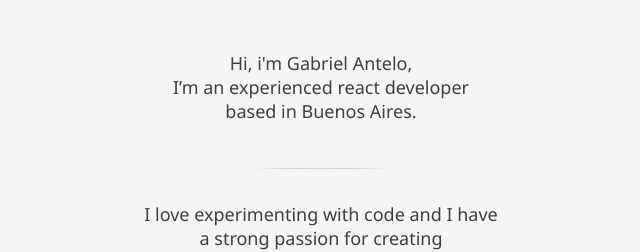
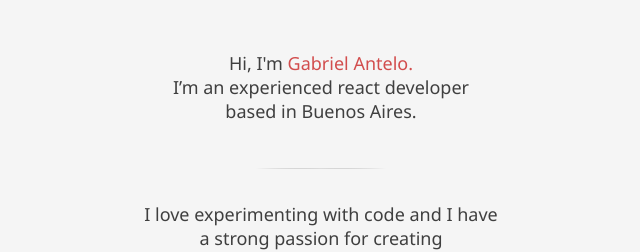
Before and after one commit to gantelo/about-me-new, a React (Create React App) app: page / in a window 1280 px wide. Shown: the part 175-427 px from the top of the page, without its empty margins (319-959 px from the left). Built offline with nearby package versions, Linux system fonts and the light colour scheme.

Commit message:
:pencil: Add tooltips to icons

```diff
--- a/src/App.css
+++ b/src/App.css
@@ -51,3 +51,24 @@ svg:hover {
   fill: #d24d4d;
   cursor: pointer;
 }
+
+.iconContainer {
+  display: flex;
+  justify-content: center;
+}
+
+.pop {
+  position: absolute;
+  margin-top: 40px;
+  background-color: #d24d4d;
+  color: bisque;
+  border-radius: 6px;
+  padding-top: 3px;
+  padding-bottom: 3px;
+  padding-left: 6px;
+  padding-right: 6px;
+}
+
+.highlight {
+  color: #d24d4d;
+}
--- a/src/App.tsx
+++ b/src/App.tsx
@@ -8,14 +8,10 @@ function App() {
   return (
     <div className="container">
       <header className="App-header">
-        <img
-          src={profile}
-          className="profilePicture"
-          alt="logo"
-        />
+        <img src={profile} className="profilePicture" alt="logo" />
         <Text
           text={[
-            "Hi, i'm Gabriel Antelo,",
+            "Hi, I'm Gabriel Antelo.",
             "I’m an experienced react developer",
             "based in Buenos Aires.",
           ]}
--- /dev/null
+++ b/src/comps/icon.tsx
@@ -0,0 +1,27 @@
+import React, { useState } from "react";
+import Pop from "./pop";
+
+interface IconProps {
+  Element: React.FunctionComponent<
+    React.SVGProps<SVGSVGElement> & { title?: string | undefined }
+  >;
+  onClick: () => void;
+  text: string;
+}
+
+const Icon = ({ Element, onClick, text }: IconProps) => {
+  const [pop, setPop] = useState(false);
+
+  return (
+    <div className="iconContainer">
+      <Element
+        onClick={onClick}
+        onMouseEnter={() => setPop(true)}
+        onMouseLeave={() => setPop(false)}
+      />
+      {pop && <Pop text={text} />}
+    </div>
+  );
+};
+
+export default Icon;
--- a/src/comps/icons.tsx
+++ b/src/comps/icons.tsx
@@ -3,29 +3,43 @@ import { ReactComponent as LinkedIn } from "../assets/linkedin.svg";
 import { ReactComponent as Code } from "../assets/code.svg";
 import { ReactComponent as Profile } from "../assets/profile.svg";
 import { ReactComponent as Game } from "../assets/game.svg";
+import Icon from "./icon";
 import "../App.css";
 
 const Icons = () => {
   return (
     <div className="iconsContainer">
-      <LinkedIn
+      <Icon
+        Element={LinkedIn}
         onClick={() =>
           window.open(
             "https://www.linkedin.com/in/gabriel-antelo-526710143/",
             "_blank"
           )
         }
+        text="LinkedIn"
       />
-      <Code
+      <Icon
+        Element={Code}
         onClick={() => window.open("https://github.com/gantelo", "_blank")}
+        text="GitHub"
       />
-      <Game onClick={() =>
+      <Icon
+        Element={Game}
+        onClick={() =>
           window.open("https://gantelo.github.io/about-me/", "_blank")
-        } />
-      <Profile
+        }
+        text="Showcase"
+      />
+      <Icon
+        Element={Profile}
         onClick={() =>
-          window.open("https://docs.google.com/viewerng/viewer?url=https://github.com/gabriel1536/resume/raw/master/MyResume.pdf", "_blank")
+          window.open(
+            "https://docs.google.com/viewerng/viewer?url=https://github.com/gabriel1536/resume/raw/master/MyResume.pdf",
+            "_blank"
+          )
         }
+        text="CV"
       />
     </div>
   );
--- /dev/null
+++ b/src/comps/pop.tsx
@@ -0,0 +1,9 @@
+import React, { memo } from "react";
+
+interface PopProps {
+  text: string;
+}
+
+const Pop = ({ text }: PopProps) => <div className="pop">{text}</div>;
+
+export default memo(Pop);
--- a/src/comps/text.tsx
+++ b/src/comps/text.tsx
@@ -4,15 +4,27 @@ import "../App.css";
 
 interface TextProps {
   text: string[];
-  color?: number[];
 }
 
-const Text = ({ text, color }: TextProps) => {
+const Text = ({ text }: TextProps) => {
   return (
     <div>
-      {text.map((item) => (
-        <div className="text">{item}</div>
-      ))}
+      {text.map((item) => {
+        let highlighted;
+        if (item.includes("Gabriel Antelo")) {
+          const slice = item.indexOf("Gabriel");
+          highlighted = item.slice(slice);
+          item = item.slice(0, slice);
+        }
+        return (
+          <div className="text">
+            {item}
+            {Boolean(highlighted) && (
+              <span className="highlight">{highlighted}</span>
+            )}
+          </div>
+        );
+      })}
       <div className="lineContainer">
         <Line />
       </div>
```
Also changed, not shown: 1 other file (tests, documents, lock files or other folders).
